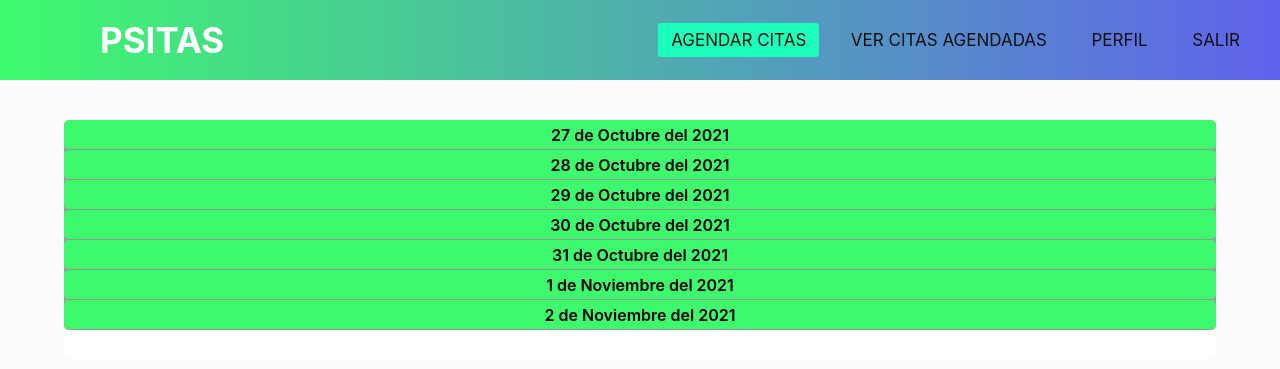
After one commit to andrespolop/psitas, a PHP site: page /paciente-citas.php in a window 1280 px wide. The commit adds this page. Shown: the top 369 px of the page. Run offline with PHP 8.4, Linux system fonts and the light colour scheme; some libraries are stand-ins or nearby versions.

Commit message:
agregado el js de listar horarios, el paciente-citas, y el css de paciente-citas

```diff
--- /dev/null
+++ b/estilos/paciente-citas.css
@@ -0,0 +1,245 @@
+:root {
+    --color_empresa: #b5d2ff;
+    --color_fondo: linear-gradient(to right, rgb(62, 250, 109), rgb(96, 98, 236));
+    --color_fondo_hover: linear-gradient(
+      to right,
+      rgb(5, 218, 58),
+      rgb(47, 50, 219)
+    );
+  }
+
+  * {
+    padding: 0;
+    margin: 0;
+    box-sizing: border-box;
+    list-style: none;
+    text-decoration: none;
+  }
+
+  body {
+    font-family: -apple-system, BlinkMacSystemFont, "Segoe UI", Roboto, Oxygen,
+      Ubuntu, Cantarell, "Open Sans", "Helvetica Neue", sans-serif;
+    background: rgba(238, 238, 238, 0.226);
+  }
+
+  /* Estilos del navbar */
+
+  nav {
+    background: var(--color_fondo);
+    height: 80px;
+    width: 100%;
+  }
+
+  label.logo {
+    color: white;
+    font-size: 35px;
+    line-height: 80px;
+
+    padding: 0 100px;
+    font-weight: bold;
+  }
+
+  label.logo a {
+    color: rgb(255, 255, 255);
+  }
+
+  nav ul {
+    float: right;
+    margin-right: 20px;
+  }
+
+  nav ul li {
+    display: inline-block;
+    line-height: 80px;
+    margin: 0 7px;
+  }
+
+  nav ul li a {
+    color: rgb(17, 17, 17);
+    font-size: 17px;
+    padding: 7px 13px;
+    border-radius: 3px;
+    text-transform: uppercase;
+  }
+
+  a.active,
+  a:hover {
+    background: #1bffbb;
+    transition: 0.5s;
+  }
+
+  .checkbtn {
+    font-size: 30px;
+    color: white;
+    float: right;
+    line-height: 80px;
+    margin-right: 40px;
+    cursor: pointer;
+    display: none;
+  }
+
+  #check {
+    display: none;
+  }
+
+  /*Para que se haga responsive el navbar */
+
+  @media (max-width: 952px) {
+    label.logo {
+      font-size: 30px;
+      padding-left: 50px;
+    }
+    nav ul li a {
+      font-size: 16px;
+    }
+  }
+
+  @media (max-width: 858px) {
+    .checkbtn {
+      display: block;
+    }
+    ul {
+      position: fixed;
+      /* TAMAÑO DEL NAVBAR RESPONSIVE*/
+      width: 100%;
+      height: 100vh;
+      background: #eeeeee;
+      top: 80px;
+      left: -100%;
+      text-align: center;
+      transition: all 0.5s;
+    }
+    nav ul li {
+      display: block;
+      margin: 50px 0;
+      line-height: 30px;
+    }
+    nav ul li a {
+      font-size: 20px;
+    }
+    a:hover,
+    a.active {
+      background: none;
+      color: #00c98c;
+    }
+    #check:checked ~ ul {
+      left: 0;
+    }
+  }
+
+
+  /* dfn
+  dfd
+  ef
+  fffd
+  z
+  z
+  z
+  z
+  z
+  ñ */
+
+
+
+
+  /* ESTILOS DEL BODY Y CITAS */
+
+
+
+
+  /* contenedor completo*/
+  .contenedor {
+    margin: auto;
+    margin-top: 40px;
+    width: 90%;
+    background: rgb(255, 255, 255);
+    border-radius: 2%;
+   height: 100%;
+
+    display: flex;
+    gap: 20px;
+    flex-wrap: wrap;
+    justify-content: space-between;
+
+  }
+
+  /* CONTENEDOR DE LOS HORARIOS EN ESPERA */
+  .contenedor-horarios {
+    width: 100%;
+    margin-bottom: 30px;
+    background: rgb(158, 158, 158);
+    border-radius: 2%;
+    min-width: 307px;
+  }
+
+
+
+  /* CONTENEDOR DE FECHA ESTÁTICA */
+   .fecha-estatica {
+    text-align: center;
+    height: 30px;
+    line-height: 30px;
+    background: #3EF86E;
+    border-radius: 5px;
+    border-bottom: solid 0.5px rgb(150, 150, 150);
+  }
+
+
+  /* LETRA DE FECHAS DE LOS HORARIOS EN ESPERA */
+  .fecha-estatica span{
+    font-weight: 600;
+  }
+
+
+  /* LOS CONTENEDORES DE LA HORA Y EL BOTÓN ACTIVAR */
+  .horarios {
+    margin: auto;
+    margin-top: 20px;
+    background-color: #cecece;
+    width: 90%;
+    border-radius: 5px;
+    height: 30px;
+    line-height: 30px;
+  }
+
+  .div-hora{
+    display: flex;
+    justify-content: space-between;
+  }
+
+
+
+  /* TEXTO DE LA HORA */
+  .hora {
+    width:75px;
+    color: black;
+    background: transparent;
+    text-decoration: none;
+    border: none;
+    font-family: -apple-system, BlinkMacSystemFont, "Segoe UI", Roboto, Oxygen,
+      Ubuntu, Cantarell, "Open Sans", "Helvetica Neue", sans-serif;
+    font-weight: 700;
+    margin-left:10px;
+    text-align: center;
+    font-size: 15px;
+  }
+
+
+  /* LETRAS ACTIVAR */
+  .b_activar{
+    margin-right: 5px;
+    color: #00a030;
+    cursor: pointer;
+  }
+
+  .b_activar:hover{
+      color: #00661f;
+      text-decoration: underline;
+  }
+
+
+  /* ICONO DE ACTIVAR */
+  .fa-check-circle{
+  margin-right: 10px;
+
+  }
--- /dev/null
+++ b/paciente-citas.php
@@ -0,0 +1,43 @@
+<!DOCTYPE html>
+<html lang="en">
+
+<head>
+    <meta charset="UTF-8">
+    <meta http-equiv="X-UA-Compatible" content="IE=edge">
+    <meta name="viewport" content="width=device-width, initial-scale=1.0">
+    <link rel="icon" href="iconos/psi-tas_icon_No-Background.ico" type="image/icon type">
+    <script src="https://kit.fontawesome.com/50ca7f45e4.js" crossorigin="anonymous"></script>
+    <script src="src/listarHorarios.js" defer></script>
+    <link rel="stylesheet" href="estilos/paciente-citas.css">
+    <title>AGENDAR CITAS</title>
+</head>
+
+<body>
+    <!-- CREAMOS EL NAVBAR DEL APARTADO DE CITAS DEL PACIENTE-->
+
+    <nav>
+        <input type="checkbox" id="check">
+        <label for="check" class="checkbtn">
+            <i class="fas fa-bars"></i>
+        </label>
+        <label class="logo"><a href="index.html">PSITAS</a></label>
+        <ul>
+            <li><a class="active" href="paciente-citas.php">AGENDAR CITAS</a></li>
+            <li><a href="">VER CITAS AGENDADAS</a></li>
+            <li><a href="paciente-perfil.php">PERFIL</a></li>
+            <li><a href="php/salir.php">SALIR</a></li>
+        </ul>
+    </nav>
+
+    <!-- CREAMOS LOS HORARIOS DE ATENCIÓN DISPONIBLES EN EL SISTEMA -->
+    <div class="contenedor">
+        <!--contenedor general inicio-->
+        <div class="contenedor-horarios">
+        </div>
+        <!--contenedor de horarios final-->
+    </div>
+    <!--contenedor general final-->
+
+</body>
+
+</html>
--- /dev/null
+++ b/src/listarHorarios.js
@@ -0,0 +1,40 @@
+//Creación de horarios dinámicos
+for(let i = 1; i<=7;i++){
+    const div_fecha = document.createElement("div");
+    div_fecha.classList.add('fecha-estatica');
+    const span_fecha = document.createElement("span");
+    let fechaI = "fecha"+i;
+    span_fecha.id = fechaI;
+    document.getElementsByClassName("contenedor-horarios")[0].appendChild(div_fecha);
+    div_fecha.appendChild(span_fecha);
+    document.getElementById(fechaI).innerHTML = diaCorrecto(i);
+}
+//función fecha del día
+function diaCorrecto(x){
+    var fecha = new Date();
+    fecha.setDate(fecha.getDate()+x);
+    let mes;
+    switch (fecha.getMonth()) {
+        case 0: mes = "Enero"; break;
+        case 1: mes = "Febrero"; break;
+        case 2: mes = "Marzo"; break;
+        case 3: mes = "Abril"; break;
+        case 4: mes = "Mayo"; break;
+        case 5: mes = "Junio"; break;
+        case 6: mes = "Julio"; break;
+        case 7: mes = "Agosto"; break;
+        case 8: mes = "Septiembre"; break;
+        case 9: mes = "Octubre"; break;
+        case 10: mes = "Noviembre"; break;
+        case 11: mes = "Diciembre"; break;
+    }
+    let diaI = fecha.getDate() + ' de ' + mes + ' del ' + fecha.getFullYear();
+    return diaI;
+}
+//funciones validación en base de datos
+function validacionDias(){//validamos los días
+
+}
+function validacionHoras(){//valicamos horas
+
+}
```
Also changed, not shown: login.php (+10 -1 lines), php/listarHorarios.php (added).
